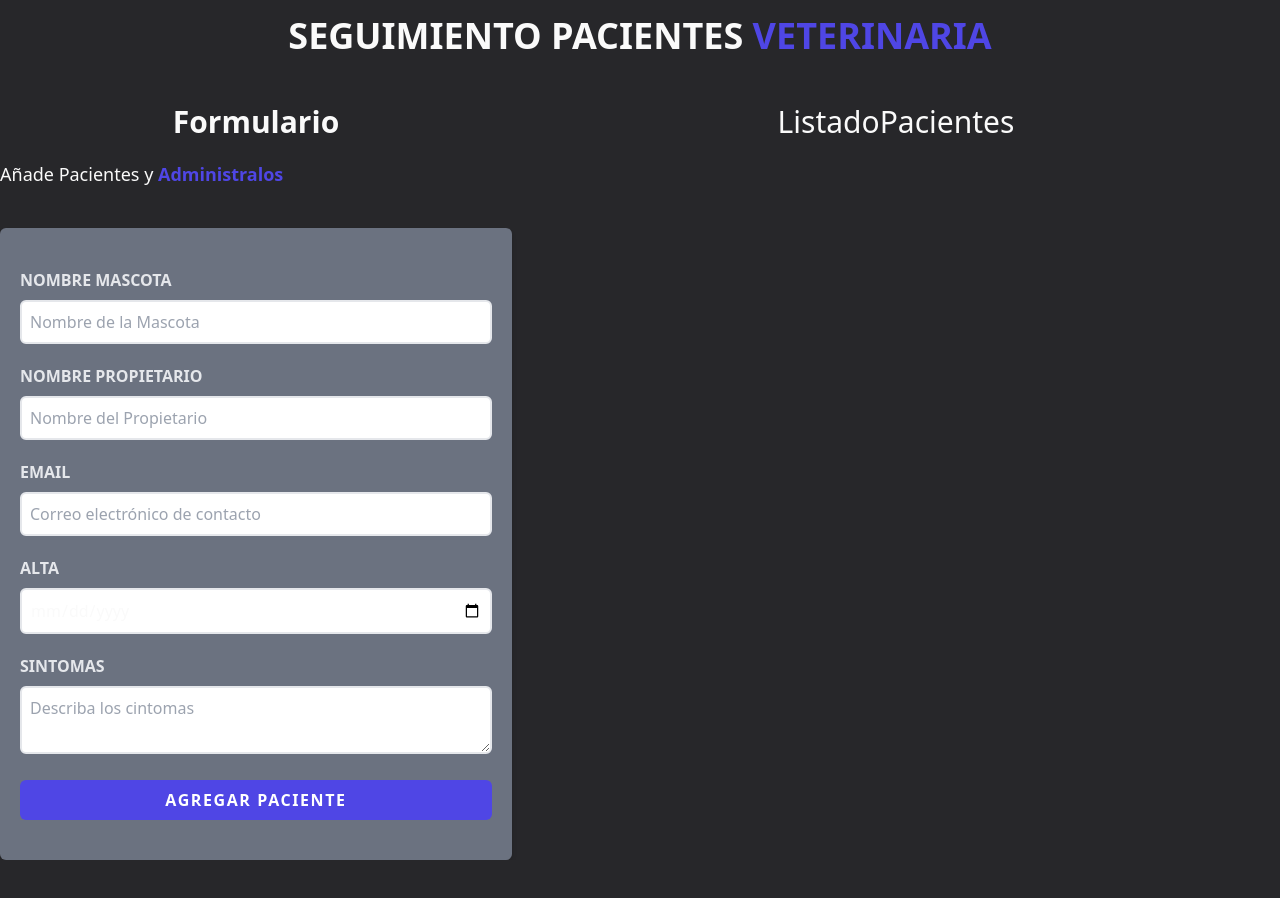
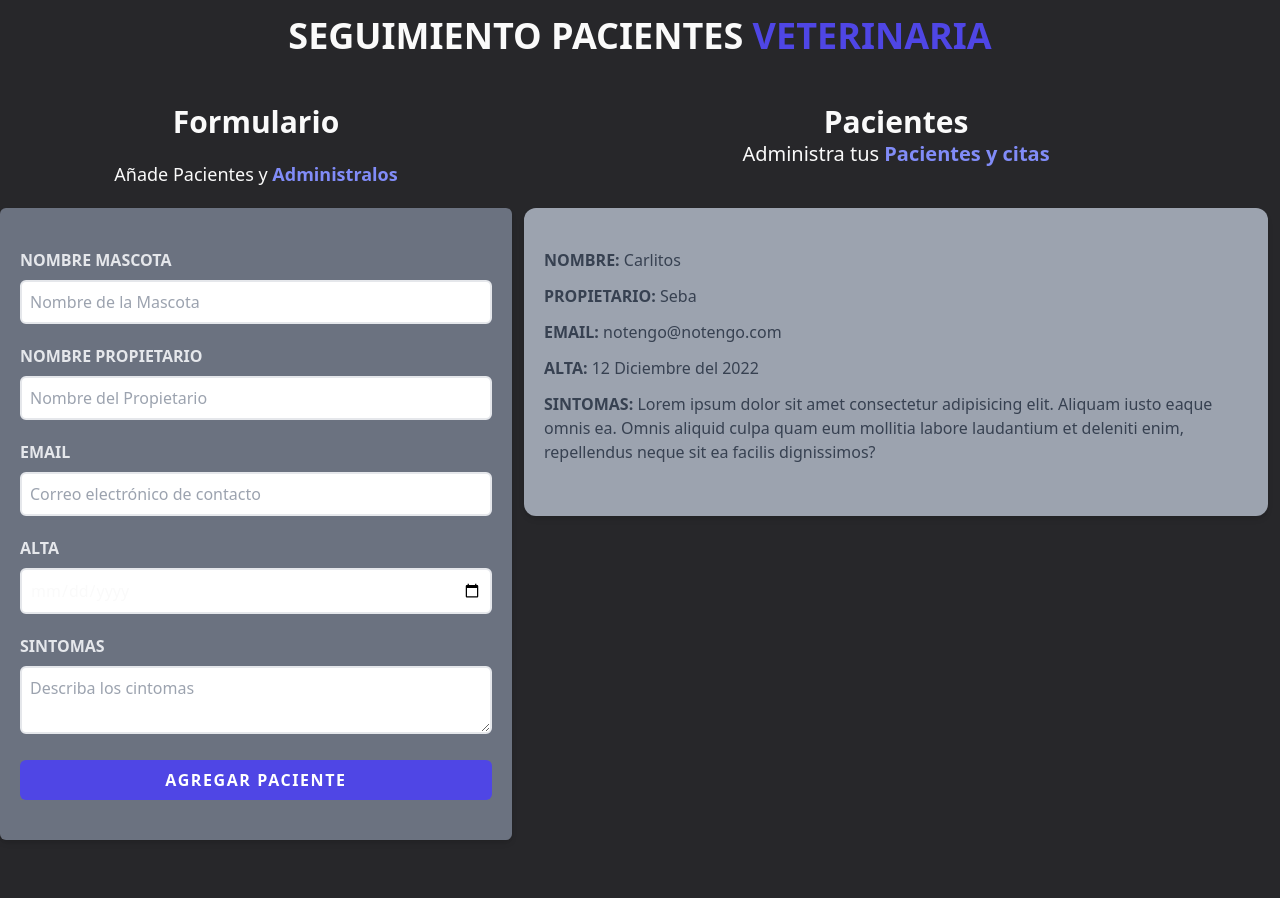
Before and after one commit to SebaGNH/Pacientes-Citas-Tailwind-React, a React (Vite) app: page / in a window 1280 px wide. Shown: the top 898 px of the page. Before the commit the page ends 860 px from the top, so only its background shows below. Built offline with nearby package versions, Linux system fonts and the light colour scheme.

Commit message:
se creó componente para agrgar cada Paciente y se completaron estilos

```diff
--- a/src/components/Formulario.jsx
+++ b/src/components/Formulario.jsx
@@ -5,11 +5,11 @@ const Formulario = () => {
     <div className='md:w-1/2 lg:w-2/5'>
       <h2 className="font-black text-3xl text-center">Formulario</h2>
 
-      <p className='text-lg mt-5'>Añade Pacientes y {' '}
-        <span className='text-indigo-600 font-bold '>Administralos</span>
+      <p className='text-lg mt-5 text-center'>Añade Pacientes y {' '}
+        <span className='text-indigo-400 font-bold '>Administralos</span>
       </p>
 
-      <form action="" className='bg-gray-500 shadow-md rounded-md py-10 px-5 mt-10'>
+      <form action="" className='bg-gray-500 shadow-md rounded-md py-10 px-5 mt-5 mb-10'>
       <div className='mb-5'>
         <label
           htmlFor="nombreMascota"
--- a/src/components/ListadoPacientes.jsx
+++ b/src/components/ListadoPacientes.jsx
@@ -1,9 +1,15 @@
 import React from 'react'
-
+import Paciente from './Paciente'
 const ListadoPacientes = () => {
   return (
-    <div className='md:w-1/2 lg:w-3/5 text-3xl text-center'>
-      <div>ListadoPacientes</div>
+    <div className='md:w-1/2 lg:w-3/5 md:h-screen overflow-y-scroll'>
+      <h2 className="font-black text-3xl text-center">Pacientes</h2>
+
+      <p className='text-xl mt5 mb-10 text-center'>Administra tus {' '}
+        <span className='text-indigo-400 font-bold'>Pacientes y citas</span>
+      </p>
+
+      <Paciente />
     </div>
   )
 }
--- /dev/null
+++ b/src/components/Paciente.jsx
@@ -0,0 +1,30 @@
+import React from 'react'
+
+const Paciente = () => {
+  return (
+    <div className="m-3 bg-gray-400 shadow-md px-5 py-10 rounded-xl text-base">
+
+    <p className="font-bold mb-3 text-gray-700 uppercase">Nombre: {' '}
+      <span className="font-normal normal-case">Carlitos</span>
+    </p>
+
+    <p className="font-bold mb-3 text-gray-700 uppercase">Propietario: {' '}
+      <span className="font-normal normal-case">Seba</span>
+    </p>
+
+    <p className="font-bold mb-3 text-gray-700 uppercase">Email: {' '}
+      <span className="font-normal normal-case">notengo@notengo.com</span>
+    </p>
+
+    <p className="font-bold mb-3 text-gray-700 uppercase">Alta: {' '}
+      <span className="font-normal normal-case">12 Diciembre del 2022</span>
+    </p>
+
+    <p className="font-bold mb-3 text-gray-700 uppercase">Sintomas: {' '}
+      <span className="font-normal normal-case">Lorem ipsum dolor sit amet consectetur adipisicing elit. Aliquam iusto eaque omnis ea. Omnis aliquid culpa quam eum mollitia labore laudantium et deleniti enim, repellendus neque sit ea facilis dignissimos?</span>
+    </p>
+  </div>
+  )
+}
+
+export default Paciente
```
